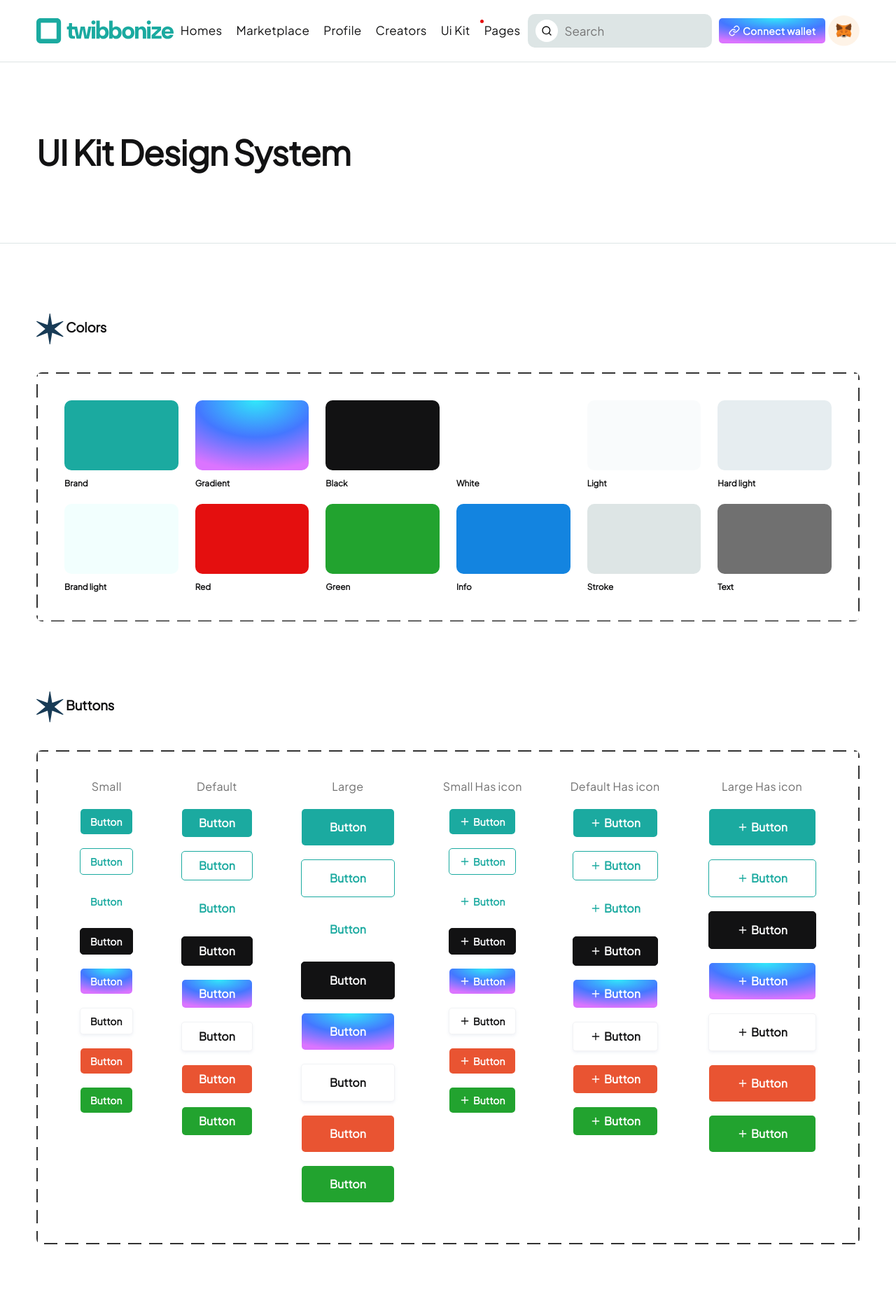
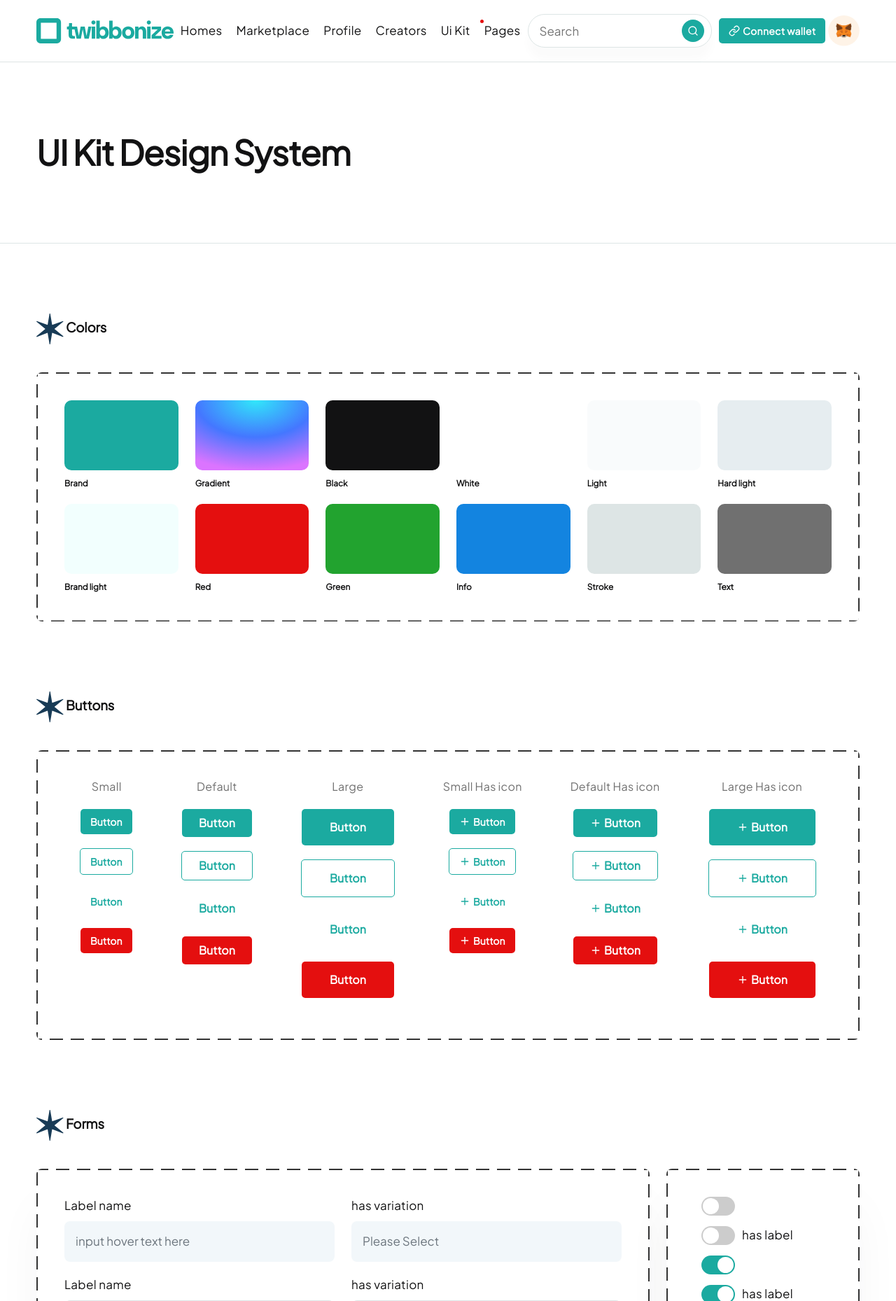
Before and after one commit to Twibbonize/twibbonize-uikit, a PHP site: page / in a window 1280 px wide. Shown: the top 1859 px of the page at 70% size. Run offline with PHP 8.4, Linux system fonts and the light colour scheme; some libraries are stand-ins or nearby versions.

Commit message:
btn-danger and search input

```diff
--- a/assets/scss/1-helpers/_colors.scss
+++ b/assets/scss/1-helpers/_colors.scss
@@ -19,6 +19,7 @@ $color_green: #22A32F;
 $color_info: #1384e0;
 $color_red: #E40F0F;
 $color-grey: #F0F0F0;
+$color-grey-light: #fbfbfb;
 $color-grey-icon: #707070;
 
 $color_yellow: #d7e932;
--- a/assets/scss/1-helpers/_variables.scss
+++ b/assets/scss/1-helpers/_variables.scss
@@ -80,5 +80,5 @@ $border_radius_1: 200px;
 
 $shadow_1: 0px 17px 13px 0px #192c4b05;
 $shadow_2: 0px 1px 2px rgba(0, 0, 0, 0.05);
-
 $shadow_3: 0 33px 88px 0 #1d0e6211;
+$shadow_4: 0 1px 2px rgba(0, 0, 0, .08), 0 4px 12px rgba(0, 0, 0, .08);
--- a/assets/scss/2-elements/_buttons.scss
+++ b/assets/scss/2-elements/_buttons.scss
@@ -381,7 +381,7 @@ a.btn-outline {
   &:active {
     // opacity: 0.8;
     border: solid 1px $color_brand;
-    background: $color_brand_light !important;
+    background: darken($color: $color_brand_light, $amount: 5) !important;
     color: $color_brand !important;
     // box-shadow: 0 9px 6px rgba(0, 0, 0, 0.1), 0 -50px 0 rgba(0, 0, 0, 0) inset;
     // border: solid 1px rgba(10, 33, 65, 0.05) !important;
@@ -434,6 +434,17 @@ a.btn-outline {
     background-color: #e95432;
     border-color: #e95432;
     opacity: 0.9;
+  }
+}
+
+
+.btn-danger {
+  background-color: $color_red;
+  color: $color_white;
+  transition: 0.4s ease-in-out;
+  border: none;
+  &:hover {
+    background-color: darken($color: $color_red, $amount: 10);
   }
 }
 
--- a/assets/scss/2-elements/_forms.scss
+++ b/assets/scss/2-elements/_forms.scss
@@ -70,7 +70,7 @@ textarea,
     }
     &:focus {
         background-color: $color_white !important;
-        border: 1px solid $color_stroke !important;
+        border: 1px solid $color_brand !important;
         box-shadow: none !important;
     }
     &:hover {
--- a/assets/scss/3-Layouts/_header.scss
+++ b/assets/scss/3-Layouts/_header.scss
@@ -99,33 +121,42 @@
                 width: 100%;
             }
         }
-        background: $color_stroke;
+        border: 1px solid $color_stroke;
         height: 3rem;
         width: 20rem;
-        border-radius: $border_radius/2;
+        border-radius: 80px;
         position: relative;
         transition: all 0.2s ease-in-out;
-        border: solid 1px transparent;
+        box-shadow: $shadow_1;
+
         &:hover {
             background: white;
-            box-shadow: $shadow_1;
+            box-shadow: $shadow_4;
             border: solid 1px $color_stroke;
         }
+
+        &:focus {
+            box-shadow: $shadow_4;
+        }
+
         input {
             width: 100%;
             height: 100%;
             background: transparent !important;
-            border: none !important;
-            padding-left: calc(2rem + 20px);
+            border: solid 1px transparent;
+            border-radius: 80px;
         }
+
         .header__result {
             border: none;
-            background: $color_white;
+            background: $color_brand;
+            color: #fff;
             border-radius: $border_radius * 10;
             height: 2rem;
             width: 2rem;
             position: absolute;
-            left: 10px;
+            padding-bottom: 6px;
+            right: 10px;
             top: 50%;
             transform: translateY(-50%);
         }
--- a/index.html
+++ b/index.html
@@ -289,7 +289,7 @@
             </button>
           </div>
           <div class="header__btns">
-            <a class="btn btn-grad btn-sm" href="Connect-wallet.html">
+            <a class="btn btn-primary btn-sm" href="Connect-wallet.html">
               <i data-feather="link" width="16" height="16"></i>
               Connect wallet</a>
             <a href="" id="connectbtn">
@@ -311,7 +311,7 @@
                 <div class="header__search in_mobile w-full">
                   <input type="text" placeholder="Search" />
                   <button class="header__result">
-                    <i class="ri-search-line"></i>
+                    <i data-feather="search" width="16" height="16"></i>
                   </button>
                 </div>
                 <a class="btn btn-grad btn-sm" href="Connect-wallet.html">Connect
@@ -322,6 +322,7 @@
         </div>
       </div>
     </header>
+
 
     <!-- ====== header admin -->
     <header class="header__1 js-header header_wallet" id="header_admin">
@@ -766,20 +767,9 @@
                 <button class="btn btn-ghost btn-sm">Button</button>
               </div>
               <div class="mb-20">
-                <button class="btn btn-dark btn-sm">Button</button>
-              </div>
-              <div class="mb-20">
-                <button class="btn btn-grad btn-sm">Button</button>
-              </div>
-              <div class="mb-20">
-                <button class="btn btn-white btn-sm">Button</button>
-              </div>
-              <div class="mb-20">
-                <button class="btn btn-orange btn-sm">Button</button>
-              </div>
-              <div class="mb-20">
-                <button class="btn btn-green btn-sm">Button</button>
-              </div>
+                <button class="btn btn-danger btn-sm">Button</button>
+              </div>
+
             </div>
             <div class="col-lg-auto col-sm-6 d-flex flex-column
 							      align-items-center">
@@ -793,22 +783,12 @@
               <div class="mb-20">
                 <button class="btn btn-ghost">Button</button>
               </div>
+
               <div class="mb-20">
-                <button class="btn btn-dark">Button</button>
-              </div>
-              <div class="mb-20">
-                <button class="btn btn-grad">Button</button>
-              </div>
-              <div class="mb-20">
-                <button class="btn btn-white">Button</button>
-              </div>
-              <div class="mb-20">
-                <button class="btn btn-orange">Button</button>
-              </div>
-              <div class="mb-20">
-                <button class="btn btn-green">Button</button>
-              </div>
-            </div>
+                <button class="btn btn-danger">Button</button>
+              </div>
+            </div>
+
             <div class="col-lg-auto col-sm-6 d-flex flex-column
 							      align-items-center">
               <span class="txt_sm color_text text-center mb-20">Large</span>
@@ -822,20 +802,9 @@
                 <button class="btn btn-ghost btn-lg">Button</button>
               </div>
               <div class="mb-20">
-                <button class="btn btn-dark btn-lg">Button</button>
-              </div>
-              <div class="mb-20">
-                <button class="btn btn-grad btn-lg">Button</button>
-              </div>
-              <div class="mb-20">
-                <button class="btn btn-white btn-lg">Button</button>
-              </div>
-              <div class="mb-20">
-                <button class="btn btn-orange btn-lg">Button</button>
-              </div>
-              <div class="mb-20">
-                <button class="btn btn-green btn-lg">Button</button>
-              </div>
+                <button class="btn btn-danger btn-lg">Button</button>
+              </div>
+
             </div>
 
             <div class="col-lg-auto col-sm-6 d-flex flex-column
@@ -861,35 +830,12 @@
                 </button>
               </div>
               <div class="mb-20">
-                <button class="btn btn-dark btn-sm">
+                <button class="btn btn-danger btn-sm">
                   <i data-feather="plus" width="16" height="16"></i>
                   Button
                 </button>
               </div>
-              <div class="mb-20">
-                <button class="btn btn-grad btn-sm">
-                    <i data-feather="plus" width="16" height="16"></i>
-                    Button
-                </button>
-              </div>
-              <div class="mb-20">
-                <button class="btn btn-white btn-sm">
-                    <i data-feather="plus" width="16" height="16"></i>
-                    Button
-                </button>
-              </div>
-              <div class="mb-20">
-                <button class="btn btn-orange btn-sm">
-                    <i data-feather="plus" width="16" height="16"></i>
-                    Button
-                </button>
-              </div>
-              <div class="mb-20">
-                <button class="btn btn-green btn-sm">
-                    <i data-feather="plus" width="16" height="16"></i>
-                    Button
-                </button>
-              </div>
+
             </div>
 
             <div class="col-lg-auto col-sm-6 d-flex flex-column
@@ -915,35 +861,12 @@
                 </button>
               </div>
               <div class="mb-20">
-                <button class="btn btn-dark">
+                <button class="btn btn-danger">
                   <i data-feather="plus" width="16" height="16"></i>
                   Button
                 </button>
               </div>
-              <div class="mb-20">
-                <button class="btn btn-grad">
-                    <i data-feather="plus" width="16" height="16"></i>
-                    Button
-                </button>
-              </div>
-              <div class="mb-20">
-                <button class="btn btn-white">
-                    <i data-feather="plus" width="16" height="16"></i>
-                    Button
-                </button>
-              </div>
-              <div class="mb-20">
-                <button class="btn btn-orange">
-                    <i data-feather="plus" width="16" height="16"></i>
-                    Button
-                </button>
-              </div>
-              <div class="mb-20">
-                <button class="btn btn-green">
-                    <i data-feather="plus" width="16" height="16"></i>
-                    Button
-                </button>
-              </div>
+
             </div>
             <div class="col-lg-auto col-sm-6 d-flex flex-column
 							      align-items-center">
@@ -961,36 +884,21 @@
                   Button
                 </button>
               </div>
+
               <div class="mb-20">
-                <button class="btn btn-dark btn-lg">
+                <button class="btn btn-ghost btn-lg">
                   <i data-feather="plus" width="16" height="16"></i>
                   Button
                 </button>
               </div>
+
               <div class="mb-20">
-                <button class="btn btn-grad btn-lg">
+                <button class="btn btn-danger btn-lg">
                   <i data-feather="plus" width="16" height="16"></i>
                   Button
                 </button>
               </div>
-              <div class="mb-20">
-                <button class="btn btn-white btn-lg">
-                    <i data-feather="plus" width="16" height="16"></i>
-                    Button
-                </button>
-              </div>
-              <div class="mb-20">
-                <button class="btn btn-orange btn-lg">
-                    <i data-feather="plus" width="16" height="16"></i>
-                    Button
-                </button>
-              </div>
-              <div class="mb-20">
-                <button class="btn btn-green btn-lg">
-                    <i data-feather="plus" width="16" height="16"></i>
-                    Button
-                </button>
-              </div>
+
             </div>
           </div>
         </div>
@@ -1143,12 +1051,8 @@
                     </li>
                     <li class="d-flex space-x-10">
                       <div class="dropdown">
-                        <button
-                            class="btn btn-primary btn-sm dropdown-toggle"
-                            type="button"
-                            data-toggle="dropdown"
-                            aria-haspopup="true"
-                            aria-expanded="false">
+                        <button class="btn btn-primary btn-sm dropdown-toggle" type="button" data-toggle="dropdown"
+                          aria-haspopup="true" aria-expanded="false">
                           Recent Active
                         </button>
                         <div class="dropdown-menu">
@@ -1162,12 +1066,8 @@
                     </li>
                     <li class="d-flex space-x-10">
                       <div class="dropdown">
-                          <button
-                              class="btn btn-secondary btn-sm dropdown-toggle"
-                              type="button"
-                              data-toggle="dropdown"
-                              aria-haspopup="true"
-                              aria-expanded="false">
+                        <button class="btn btn-secondary btn-sm dropdown-toggle" type="button" data-toggle="dropdown"
+                          aria-haspopup="true" aria-expanded="false">
                           Recent Active
                         </button>
                         <div class="dropdown-menu">
@@ -1332,6 +1232,7 @@
         </div>
       </div>
 
+
       <!-- 5- Card items -->
       <div class="container">
         <div class="mt-100">
@@ -1348,7 +1249,6 @@
 													33.376L22.512
 													27.552L19.712 43.904H18.816Z" fill="#183B56" />
             </svg>
-
             card items
           </h3>
         </div>
@@ -2062,6 +1962,7 @@
             Headers
           </h3>
         </div>
+
         <div class="headers space-y-20 dashed_box">
           <header class="header__1 js-header">
             <div class="container">
@@ -2084,7 +1985,7 @@
                 <div class="header__search">
                   <input type="text" placeholder="Search" />
                   <button class="header__result">
-                    <i class="ri-search-line"></i>
+                    <i data-feather="search" width="16" height="16"></i>
                   </button>
                 </div>
                 <div class="header__btns">
@@ -2105,7 +2006,7 @@
                       <div class="header__search in_mobile w-full">
                         <input type="text" placeholder="Search" />
                         <button class="header__result">
-                          <i class="ri-search-line"></i>
+                          <i data-feather="search" width="16" height="16"></i>
                         </button>
                       </div>
                       <a class="btn btn-grad btn-sm" href="Connect-wallet.html">Connect
@@ -2138,7 +2039,7 @@
                 <div class="header__search">
                   <input type="text" placeholder="Search" />
                   <button class="header__result">
-                    <i class="ri-search-line"></i>
+                    <i data-feather="search" width="16" height="16"></i>
                   </button>
                 </div>
                 <div class="space-x-20 d-flex align-items-center">
@@ -2213,6 +2114,75 @@
                   <div class="header__burger js-header-burger"></div>
                 </div>
               </div>
+            </div>
+          </header>
+
+
+          <header class="header__1 js-header">
+            <div class="top-wrapper">
+              <div class="container">
+                <div class="header__menu">
+                  <ul class="d-flex space-x-20">
+                    <li>
+                      <a href="#">Guide</a>
+                    </li>
+                    <li><a href="#"> About</a></li>
+                    <li><a href="#"> News</a></li>
+                    <li><a href="#"> Contact Us</a></li>
+                  </ul>
+                </div>
+              </div>
+            </div>
+            <div class="container">
+              <div class="wrapper js-header-wrapper space-x-20">
+                <div class="header__logo">
+                  <a href="#">
+                    <img class="header__logo" src="assets/img/logos/Logo-twb.svg" alt="logo" />
+                  </a>
+                </div>
+
+                <div class="header__search">
+                  <input type="text" placeholder="Search" />
+                  <button class="header__result">
+                    <i data-feather="search" width="16" height="16"></i>
+                  </button>
+                </div>
+
+                <div class="header__icons">
+                  <button class="header__icon">
+                    <!-- <i data-feather="explore"></i> -->
+                    <svg xmlns="http://www.w3.org/2000/svg" width="30" height="30" viewBox="0 0 42 42" fill="none">
+                      <path
+                        d="M21 38.5C30.665 38.5 38.5 30.665 38.5 21C38.5 11.335 30.665 3.5 21 3.5C11.335 3.5 3.5 11.335 3.5 21C3.5 30.665 11.335 38.5 21 38.5Z"
+                        stroke="currentColor" stroke-width="3.5" stroke-linecap="round" stroke-linejoin="round" />
+                      <path d="M28.4201 13.5801L24.7101 24.7101L13.5801 28.4201L17.2901 17.2901L28.4201 13.5801Z"
+                        stroke="currentColor" stroke-width="3.5" stroke-linecap="round" stroke-linejoin="round" />
+                    </svg>
+                  </button>
+                  <button class="header__icon">
+                    <i data-feather="plus-square" width="30" height="30"></i>
+                  </button>
+                  <!-- <a class="btn btn-primary btn-sm" href="#">Create</a> -->
+                  <div class="more">
+                    <div class="more_box visible position-relative">
+                      <ul class="space-y-10">
+                        <li>
+                          <a href="#" class="space-x-10 d-flex">
+                            <i data-feather="menu" width="24" height="24"></i>
+
+                            <img class="avatar" src="assets/img/avatars/twibbonize-avatar.jpg" alt="avatar" />
+
+                            <!-- <span> Report </span> -->
+                          </a>
+                        </li>
+                      </ul>
+                    </div>
+                  </div>
+                </div>
+
+                <!-- <div class="header__burger js-header-burger"></div> -->
+              </div>
+
             </div>
           </header>
         </div>
@@ -2329,6 +2299,7 @@
   <script src="assets/js/nft.js"></script>
   <script>
     feather.replace()
+
   </script>
 
 </body>
```
Also changed, not shown: other parts of assets/scss/3-Layouts/_header.scss (+58 -0 lines), assets/css/style.css, assets/img/avatars/twibbonize-avatar.jpg (added), assets/img/campaign thumbnails/7c4c3af0-1198-4dda-8a7f-6de2c9eacd59.jpg (added), assets/img/campaign thumbnails/934691bc-4454-40ef-8a1a-b8742f7a0e55.jpg (added), assets/img/campaign thumbnails/b0673efa-5053-47f4-bafa-1f59ea3461e9.jpg (added), assets/img/campaign thumbnails/c179de7d-4a57-4f0d-a718-7737277e63e6.jpg (added), 2 other files. Lines whose indentation alone changed are shown as unchanged.
